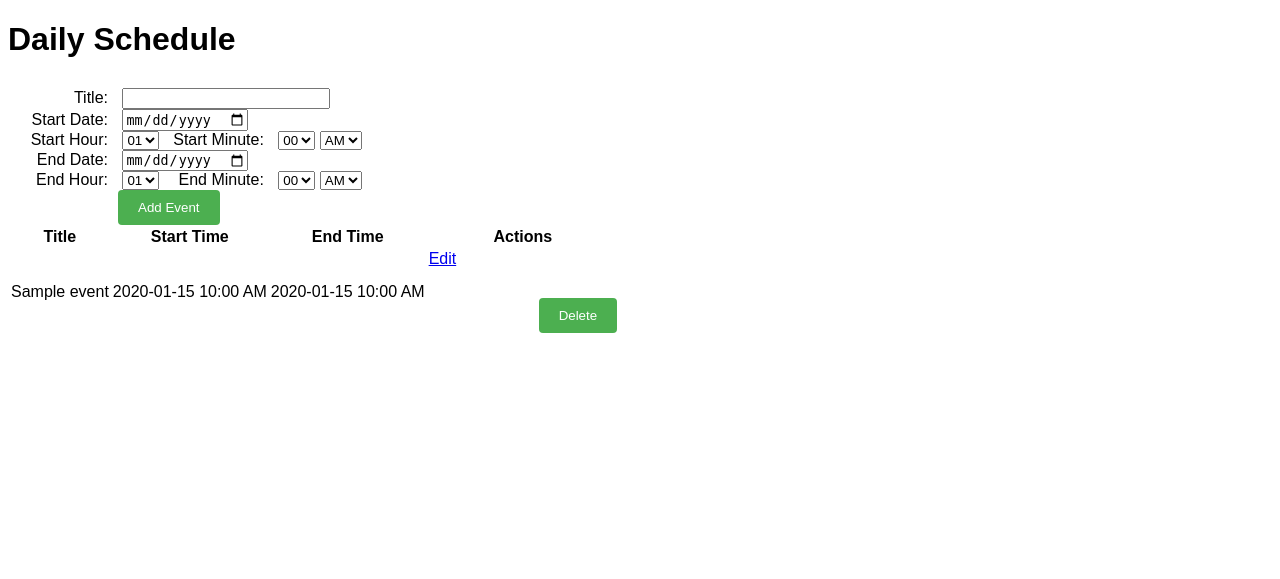
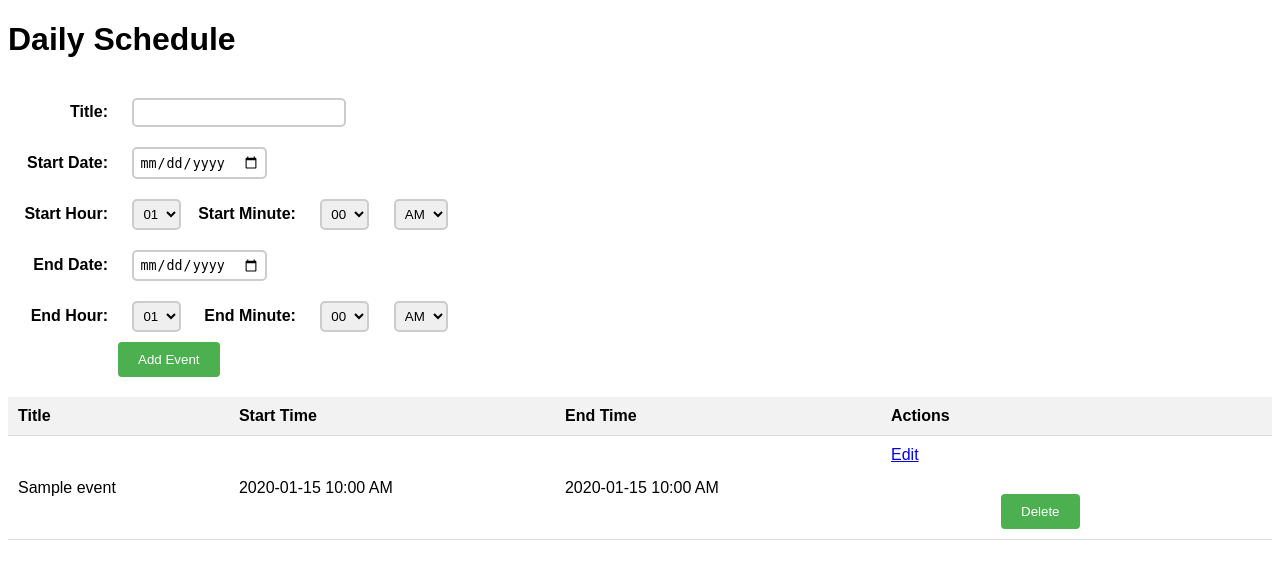
Before and after one commit to MAMartinez85/Group_Project, a Flask app: page /schedule in a window 1280 px wide. Shown: the part 54-633 px from the top of the page. Run offline with Flask 3, Linux system fonts and the light colour scheme; tables that the repository leaves empty hold one stand-in row (values such as "Sample post").

Commit message:
Updated CSS to beautify html file

```diff
--- a/static/css/style.css
+++ b/static/css/style.css
@@ -54,3 +54,44 @@ body {
   button[type="submit"]:hover {
     background-color: #3e8e41;
   }
+
+  form label {
+    font-weight: bold;
+  }
+
+  form input, form select {
+    margin: 10px;
+    padding: 5px;
+    border: 2px solid #ccc;
+    border-radius: 5px;
+  }
+
+  form input[type="submit"] {
+    background-color: #007bff;
+    color: #fff;
+    border: none;
+    border-radius: 5px;
+    padding: 10px 20px;
+    cursor: pointer;
+  }
+
+  table {
+    margin-top: 20px;
+    border-collapse: collapse;
+    width: 100%;
+  }
+
+  table th, table td {
+    padding: 10px;
+    text-align: left;
+    border-bottom: 1px solid #ddd;
+  }
+
+  table th {
+    background-color: #f2f2f2;
+    font-weight: bold;
+  }
+
+  table tr:hover {
+    background-color: #f5f5f5;
+  }
```
